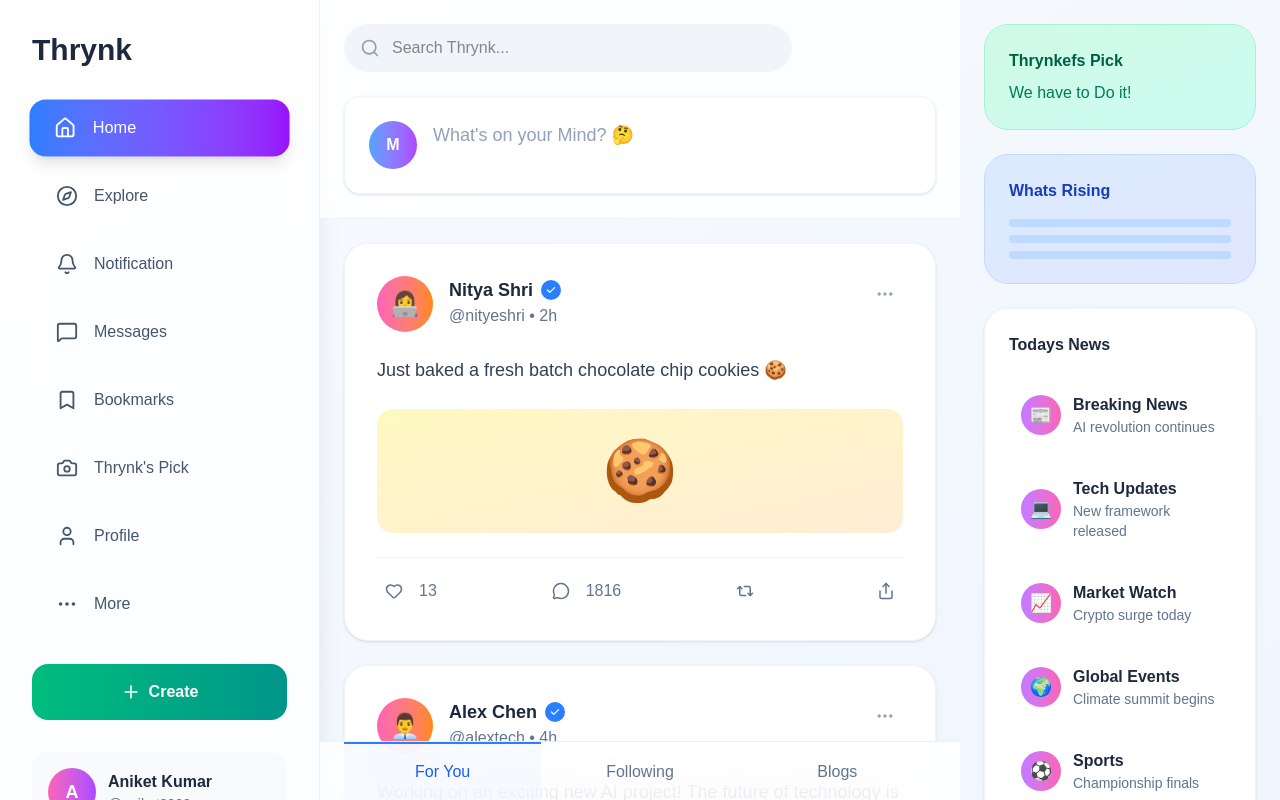
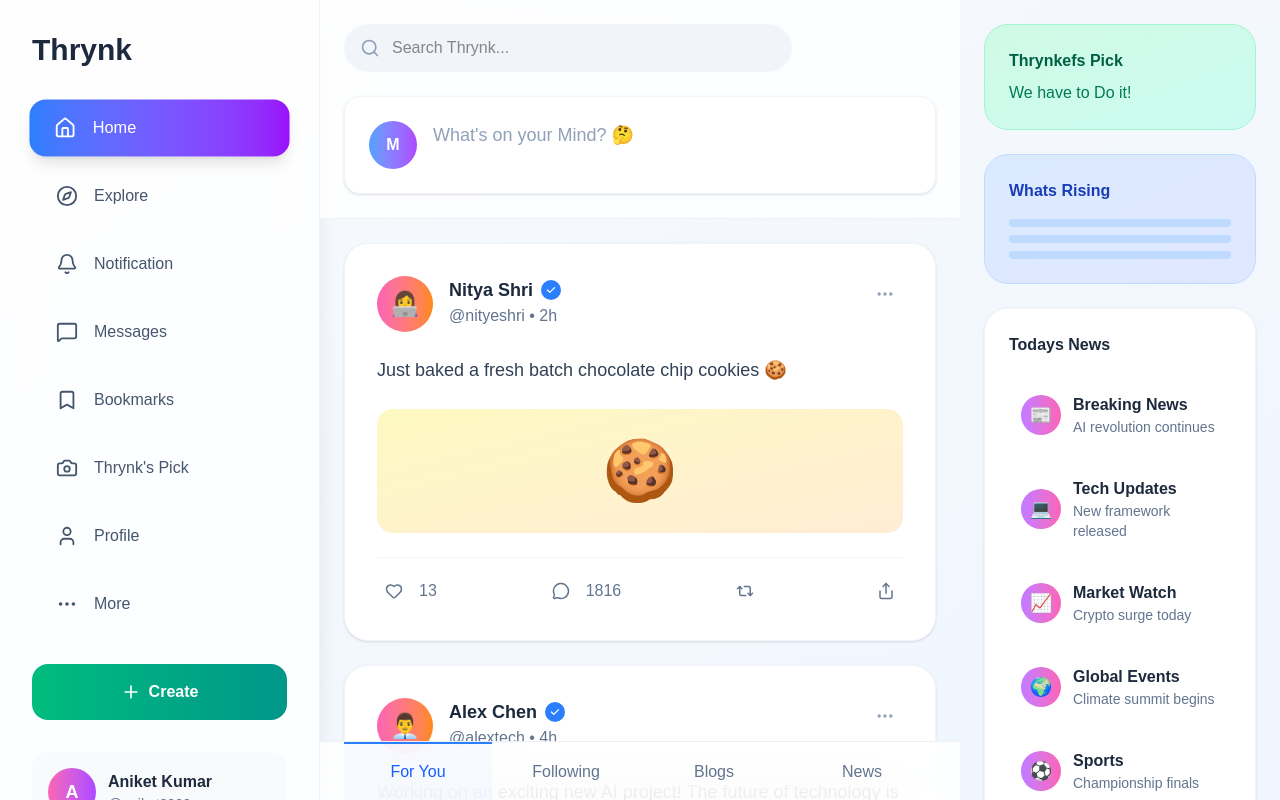
Before and after one commit to Aniket2002-hub/thyrnk, a Next.js app: page / in a window 1280 px wide. Built offline with nearby package versions, Linux system fonts and the light colour scheme.

Commit message:
blog page

```diff
--- a/src/app/page.js
+++ b/src/app/page.js
@@ -134,7 +134,7 @@ const ThrynkPlatform = () => {
     { key: "forYou", label: "For You", icon: TrendingUp, link: "#" },
     { key: "following", label: "Following", icon: Heart, link: "#" },
     { key: "blogs", label: "Blogs", icon: MessageSquare, link: "/blogs" },
-
+    { key: "news", label: "News",  link: "/news" },
   ];
 
   const newsItems = [
```
